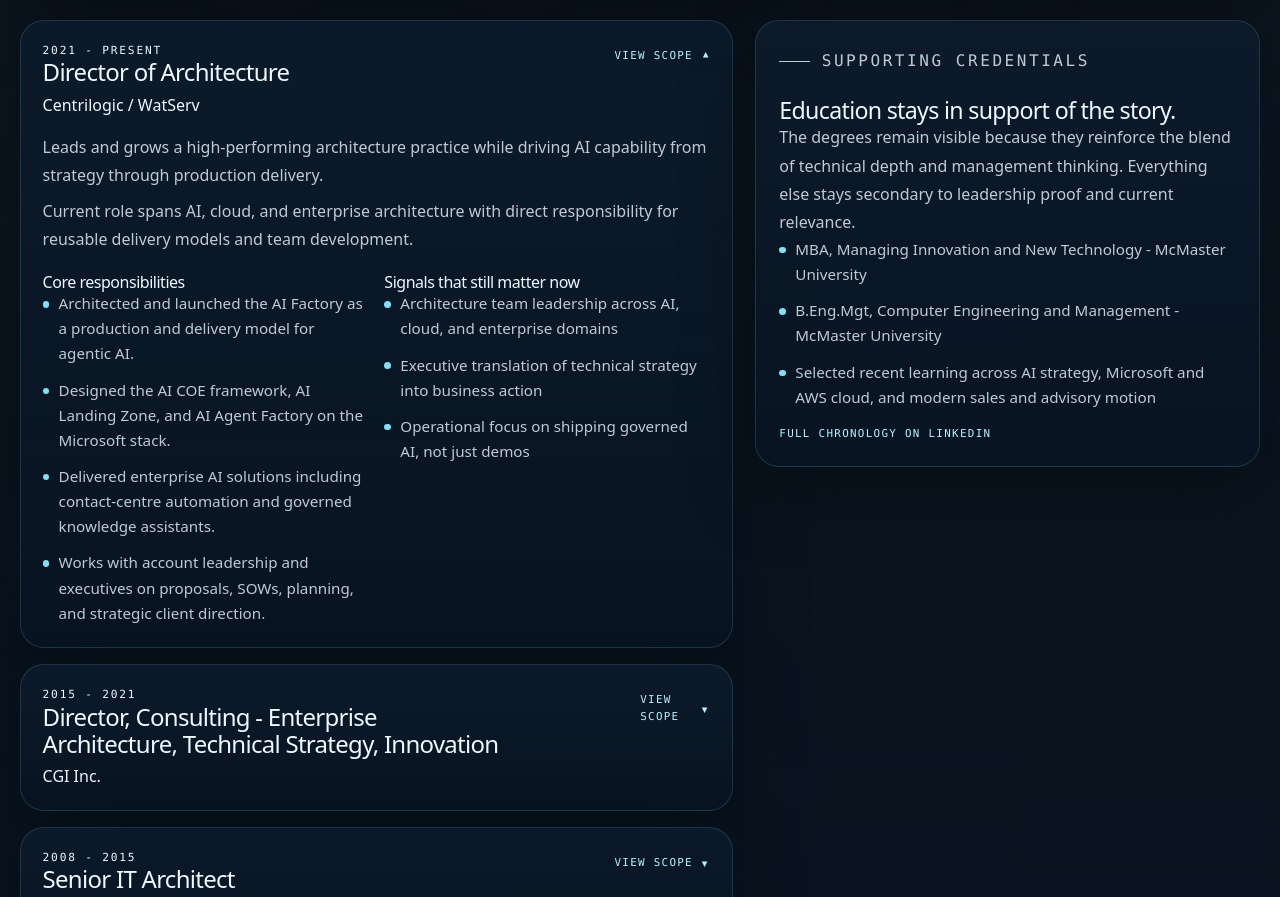
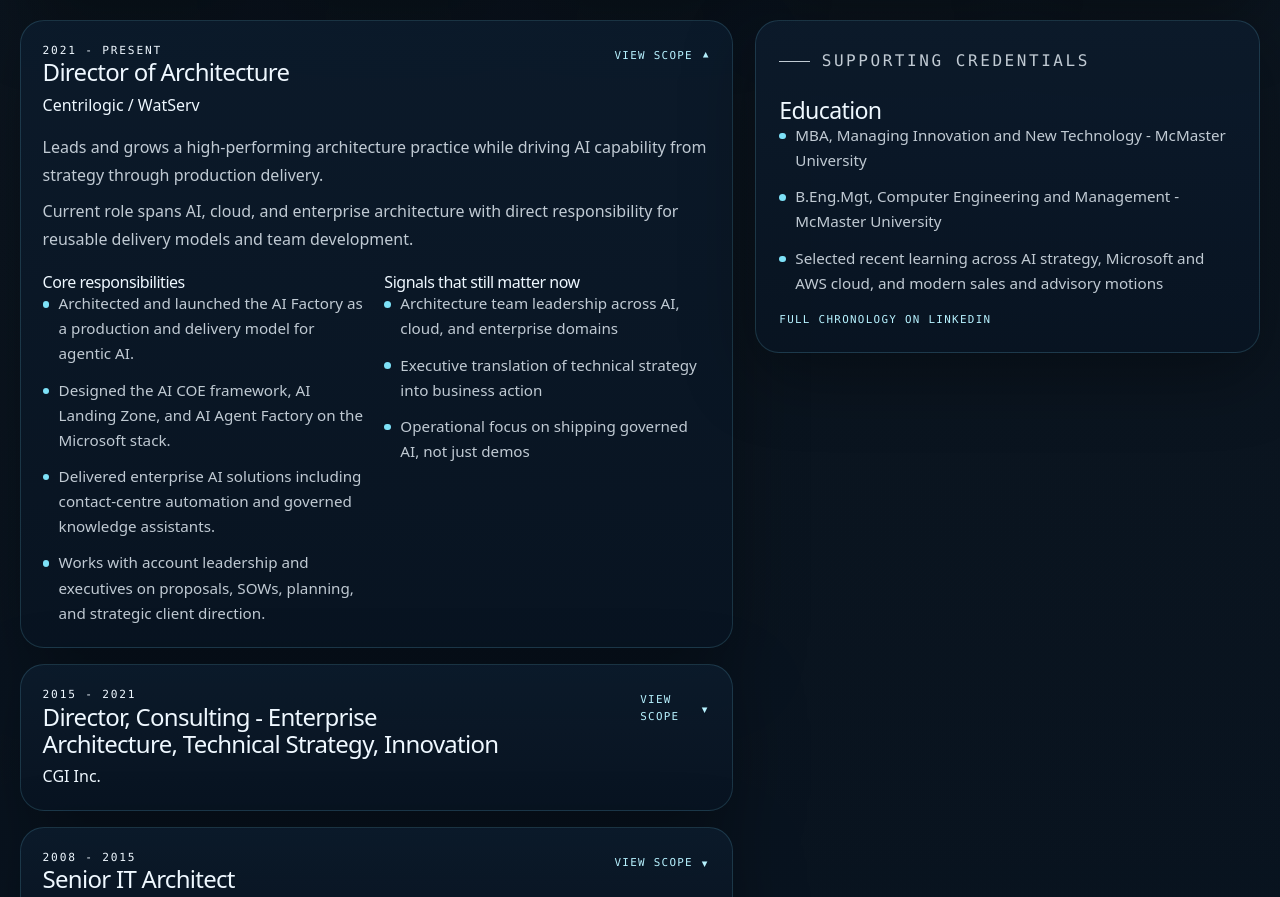
Before and after one commit to davemanning75/davem-site, a Next.js app: page / in a window 1280 px wide. Shown: the part 6039-6936 px from the top of the page. Built offline with nearby package versions, Linux system fonts and the light colour scheme.

Commit message:
Refine portfolio copy for staging review

```diff
--- a/src/data/portfolio.ts
+++ b/src/data/portfolio.ts
@@ -137,9 +137,9 @@ export const siteCopy = {
     responsibilitiesHeading: "Core responsibilities",
     signalsHeading: "Signals that still matter now",
     credentialsLabel: "Supporting credentials",
-    credentialsTitle: "Education stays in support of the story.",
+    credentialsTitle: "Education",
     credentialsBody:
-      "The degrees remain visible because they reinforce the blend of technical depth and management thinking. Everything else stays secondary to leadership proof and current relevance.",
+      "",
     chronologyLinkLabel: "Full chronology on LinkedIn",
   },
   contact: {
@@ -641,7 +641,7 @@ export const careerRoles: CareerRole[] = [
 export const educationHighlights = [
   "MBA, Managing Innovation and New Technology - McMaster University",
   "B.Eng.Mgt, Computer Engineering and Management - McMaster University",
-  "Selected recent learning across AI strategy, Microsoft and AWS cloud, and modern sales and advisory motion",
+  "Selected recent learning across AI strategy, Microsoft and AWS cloud, and modern sales and advisory motions",
 ];
 
 export const contactFocusAreas = [
```
